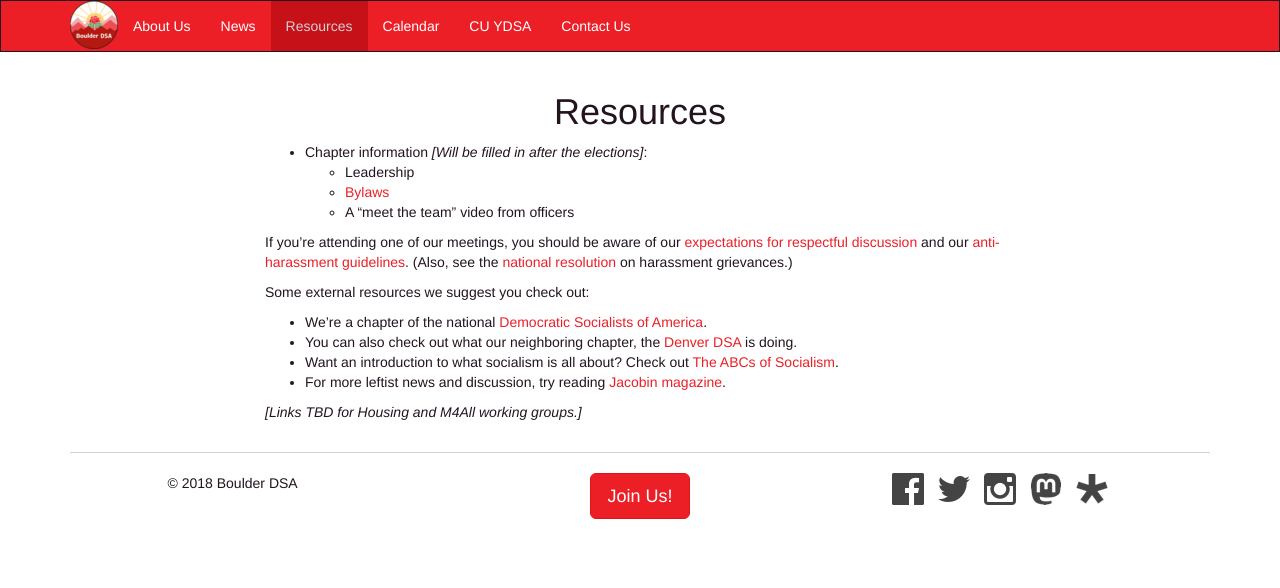
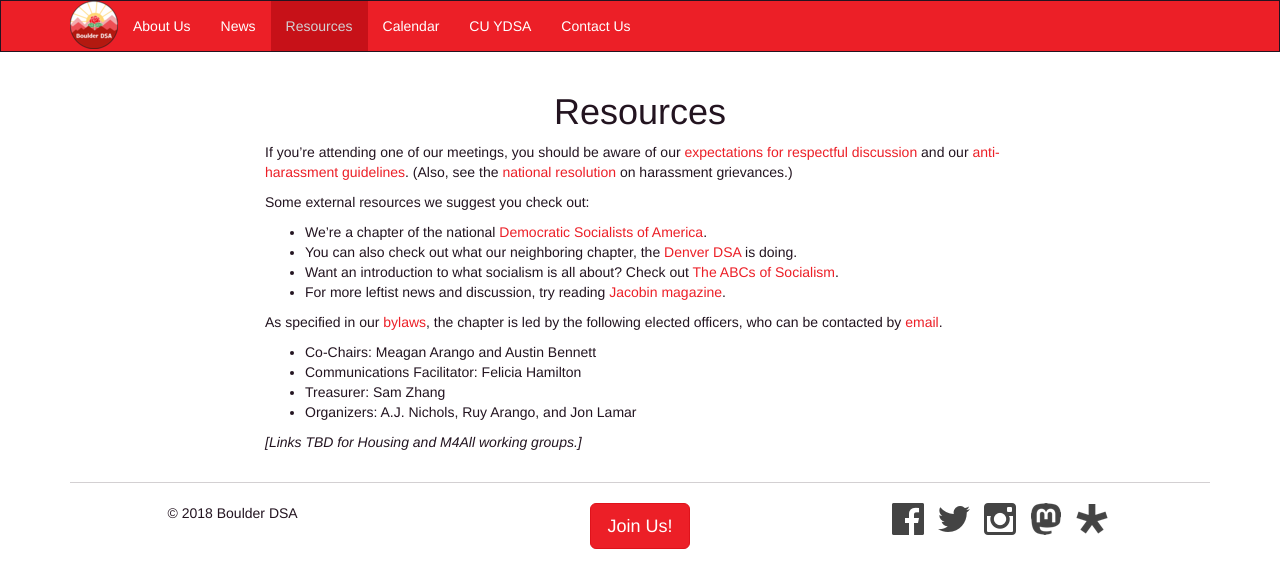
Before and after one commit to boulderdsa/boulderdsa.github.io, a Jekyll site: the page built from resources.md, in a window 1280 px wide. Shown: the top 588 px of the page. Built offline with Jekyll 4.4.1, drawn with Linux system fonts in a browser that asks for light colours.

Commit message:
Adding election results.

```diff
--- a/resources.md
+++ b/resources.md
@@ -2,12 +2,8 @@
 title: Resources
 ---
 
-* Chapter information _[Will be filled in after the elections]_:
-	* Leadership
-	* [Bylaws]({% link resources/bylaws.md %})
-	* A “meet the team” video from officers
+If you're attending one of our meetings, you should be aware of our [expectations for respectful discussion]({% link resources/discussion.md %}) and our [anti-harassment guidelines]({% link resources/harassment.md %}). (Also, see the [national resolution](https://docs.google.com/document/d/14PXU8_0eKmPG_8GSVVyHurorNcNPOQN_mq-mAdCOUao/edit) on harassment grievances.)
 
-If you're attending one of our meetings, you should be aware of our [expectations for respectful discussion]({% link resources/discussion.md %}) and our [anti-harassment guidelines]({% link resources/harassment.md %}). (Also, see the [national resolution](https://docs.google.com/document/d/14PXU8_0eKmPG_8GSVVyHurorNcNPOQN_mq-mAdCOUao/edit) on harassment grievances.)
 
 Some external resources we suggest you check out:
 
@@ -16,5 +12,13 @@ Some external resources we suggest you check out:
 * Want an introduction to what socialism is all about? Check out [The ABCs of Socialism](https://s3.jacobinmag.com/issues/jacobin-abcs.pdf).
 * For more leftist news and discussion, try reading [Jacobin magazine](https://www.jacobinmag.com/).
 
+As specified in our [bylaws]({% link resources/bylaws.md %}), the chapter is led by the following elected officers, who can be contacted by [email][email-officers].
+
+* Co-Chairs: Meagan Arango and Austin Bennett
+* Communications Facilitator: Felicia Hamilton
+* Treasurer: Sam Zhang
+* Organizers: A.J. Nichols, Ruy Arango, and Jon Lamar
 
 _[Links TBD for Housing and M4All working groups.]_
+
+[email-officers]: mailto:boulderdsa@gmail.com
```
